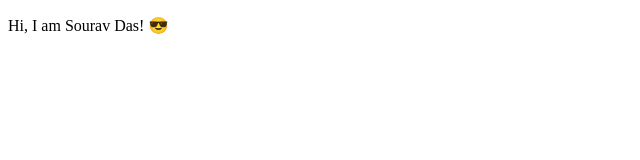
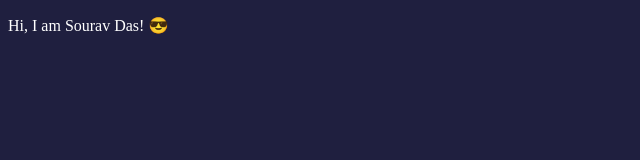
Before and after one commit to souravdasee/souravdasee.github.io, a plain HTML site: page index.html in a window 1280 px wide. Shown: the whole page, without its empty margins (0-640 px from the left). Drawn offline with Linux system fonts and the light colour scheme.

Commit message:
stylesheet init

```diff
--- a/index.html
+++ b/index.html
@@ -6,6 +6,7 @@
     <title>Sourav Das</title>
 
     <link rel="icon" href="icon.png" >
+    <link rel="stylesheet" href="style.css">
 </head>
 <body>
     <p>Hi, I am Sourav Das! 😎</p>
--- /dev/null
+++ b/style.css
@@ -0,0 +1,4 @@
+body {
+    background-color: rgb(31, 31, 63);
+    color: white;
+}
```
